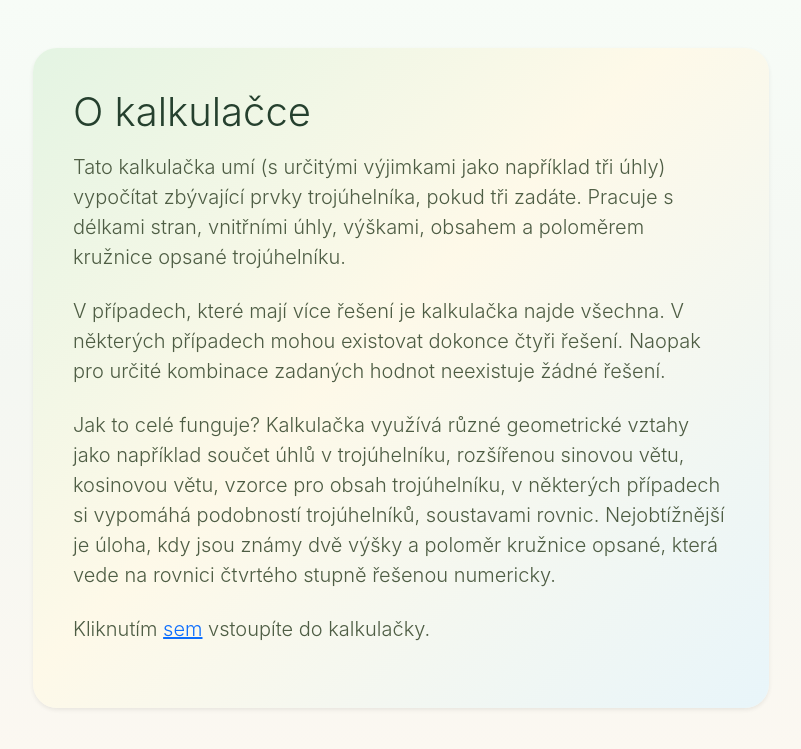
After one commit to 7matej/trojuhelniky, a Flask app: page /about in a window 1280 px wide. The commit adds this page. Shown: the top 749 px of the page, without its empty margins (239-1040 px from the left). Run offline with Flask 3, Linux system fonts and the light colour scheme; parts of the project's set-up code (start-up, migrations or seed data) failed here and were passed over.

Commit message:
přidána stránka about

```diff
--- a/routes.py
+++ b/routes.py
@@ -22,7 +22,9 @@ def kalkulacka_trojuhelniku():
 
     return render_template("page.html", formular=formular)
 
-
+@app.route("/about", methods=["GET"])
+def about():
+    return render_template("about.html")
 
 if __name__ == "__main__":
     app.run(debug=True)
--- /dev/null
+++ b/templates/about.html
@@ -0,0 +1,32 @@
+{% extends "layout.html" %}
+
+{% block title %}About{% endblock %}
+
+{% block nadpis %}O kalkulačce{% endblock %}
+
+{% block obsah %}
+    <p class="lead mb-4">
+        Tato kalkulačka umí (s určitými výjimkami jako například tři úhly) vypočítat zbývající prvky
+         trojúhelníka, pokud tři zadáte. Pracuje s délkami stran, vnitřními úhly, výškami, obsahem a poloměrem
+         kružnice opsané trojúhelníku.
+    </p>
+    <p class="lead mb-4">
+        V případech, které mají více řešení je kalkulačka najde všechna. V některých případech mohou existovat
+        dokonce čtyři řešení. Naopak pro určité kombinace zadaných hodnot neexistuje žádné řešení.
+    </p>
+    <p class="lead mb-4">
+        Jak to celé funguje?
+        Kalkulačka využívá různé geometrické vztahy jako například součet úhlů v trojúhelníku,
+        rozšířenou sinovou větu, kosinovou větu, vzorce pro obsah trojúhelníku, v některých případech
+        si vypomáhá podobností trojúhelníků, soustavami rovnic. Nejobtížnější je úloha, kdy jsou známy dvě
+        výšky a poloměr kružnice opsané, která vede na rovnici čtvrtého stupně řešenou numericky.
+    </p>
+    <p class="lead mb-4">
+        Kliknutím <a href=".">sem</a> vstoupíte do kalkulačky.
+    </p>
+{% endblock %}
+
+
+{% block karty %}
+
+{% endblock %}
--- a/templates/page.html
+++ b/templates/page.html
@@ -5,7 +5,10 @@
 {% block nadpis %}Kalkulačka trojúhelníků{% endblock %}
 
 {% block obsah %}
-    <p class="lead mb-4">Zadejte libovolné tři prvky trojúhelníku a zobrazím zbývající rozměry a úhly.</p>
+    <p class="lead mb-4">
+        Zadejte libovolné tři prvky trojúhelníku a zobrazím zbývající rozměry a úhly.
+        Více informací naleznete <a href="about">zde</a>.
+    </p>
     <form method="post" class="row g-3">
         {% for pole in formular.polozky %}
             <div class="col-md-6">
```
